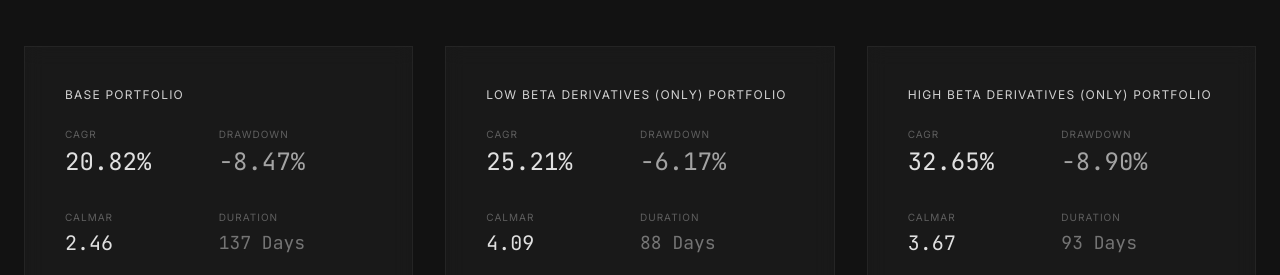
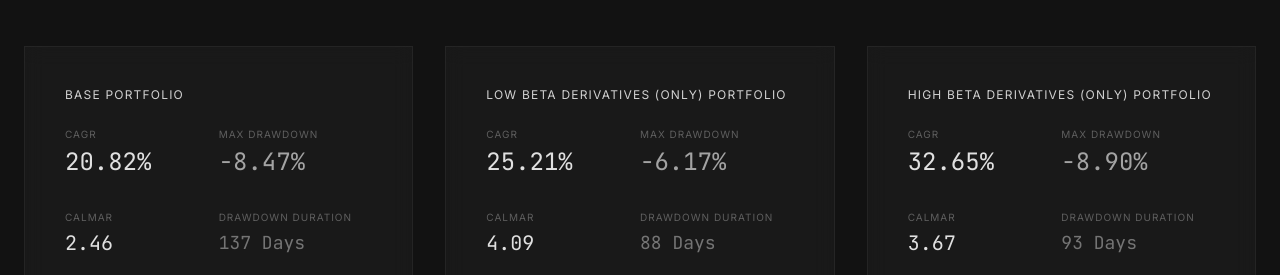
Before and after one commit to 108researchlabs/pitch_deck_v4, a React (Vite) app: page / in a window 1280 px wide. Shown: the part 3180-3455 px from the top of the page. Built offline with nearby package versions, Linux system fonts and the light colour scheme.

Commit message:
Update Performance.tsx
Drawdown ----> Max Drawdown

```diff
--- a/src/components/sections/Performance.tsx
+++ b/src/components/sections/Performance.tsx
@@ -107,7 +107,7 @@ function StatCard({ metric, chartData }: { metric: MetricGroup, chartData: Chart
           <p className="text-2xl font-light mono-stat">{metric.cagr}</p>
         </div>
         <div>
-          <p className="text-[10px] uppercase tracking-widest text-white/30 mb-1">Drawdown</p>
+          <p className="text-[10px] uppercase tracking-widest text-white/30 mb-1">Max Drawdown</p>
           <p className="text-2xl font-light mono-stat text-white/60">{metric.drawdown}</p>
         </div>
         <div>
@@ -115,7 +115,7 @@ function StatCard({ metric, chartData }: { metric: MetricGroup, chartData: Chart
           <p className="text-xl font-light mono-stat">{metric.calmar}</p>
         </div>
         <div>
-          <p className="text-[10px] uppercase tracking-widest text-white/30 mb-1">Duration</p>
+          <p className="text-[10px] uppercase tracking-widest text-white/30 mb-1">Drawdown Duration</p>
           <p className="text-lg font-light mono-stat text-white/40">{metric.duration}</p>
         </div>
       </div>
```
